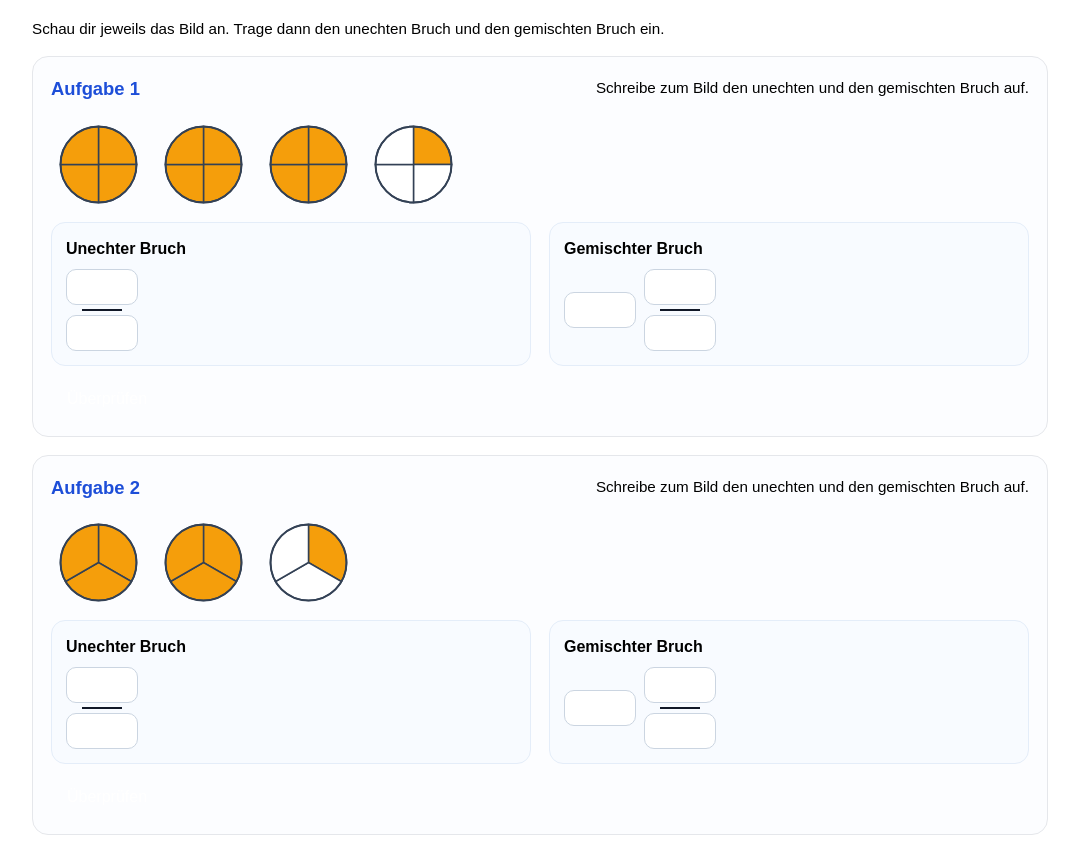
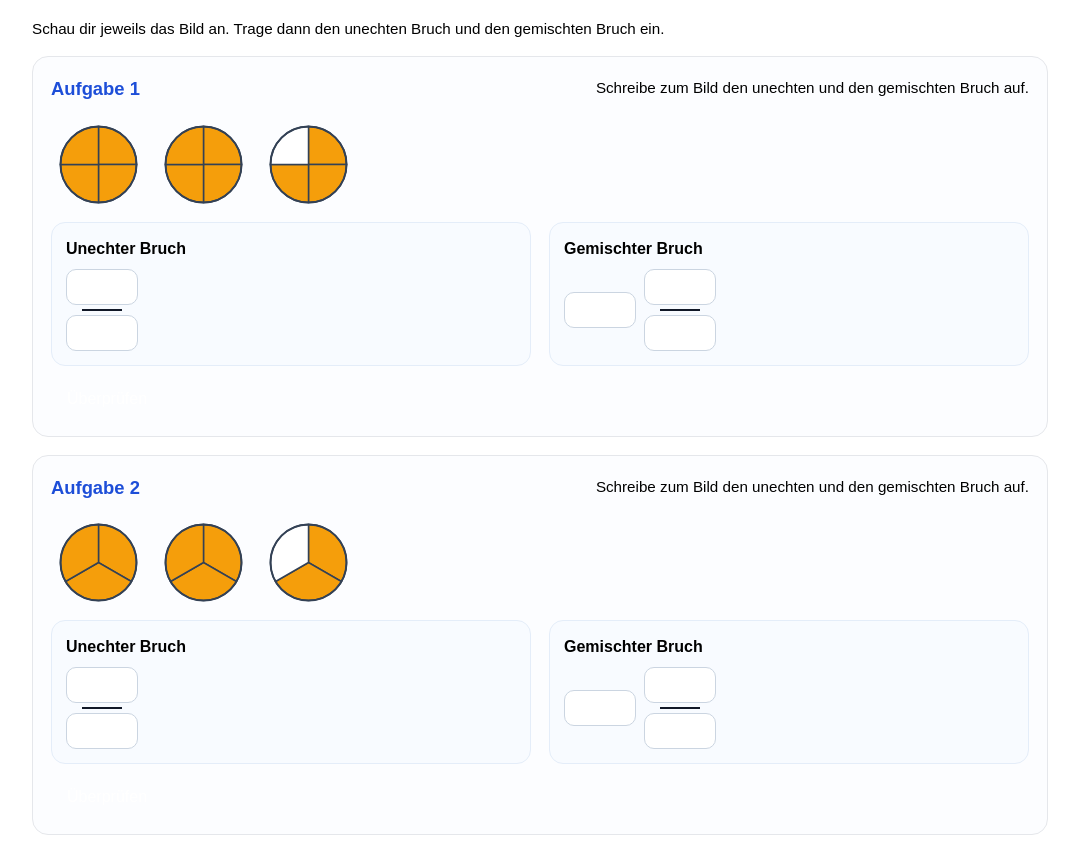
Before and after one commit to PothUnna/gemischteBrueche, a plain HTML site: page index.html in a window 1280 px wide. Shown: the part 2050-2900 px from the top of the page, without its empty margins (100-1179 px from the left). Drawn offline with Linux system fonts and the light colour scheme.

Commit message:
Update exercise data in index.html

```diff
--- a/index.html
+++ b/index.html
@@ -289,8 +289,8 @@
     renderVisual("exampleC", 7, 3);
 
     const exercises = [
-      { id: 1, numerator: 13, denominator: 4, whole: 3, rest: 1 },
-      { id: 2, numerator: 7, denominator: 3, whole: 2, rest: 1 },
+      { id: 1, numerator: 11, denominator: 4, whole: 2, rest: 3 },
+      { id: 2, numerator: 8, denominator: 3, whole: 2, rest: 2 },
       { id: 3, numerator: 10, denominator: 4, whole: 2, rest: 2 },
       { id: 4, numerator: 9, denominator: 5, whole: 1, rest: 4 }
     ];
```
